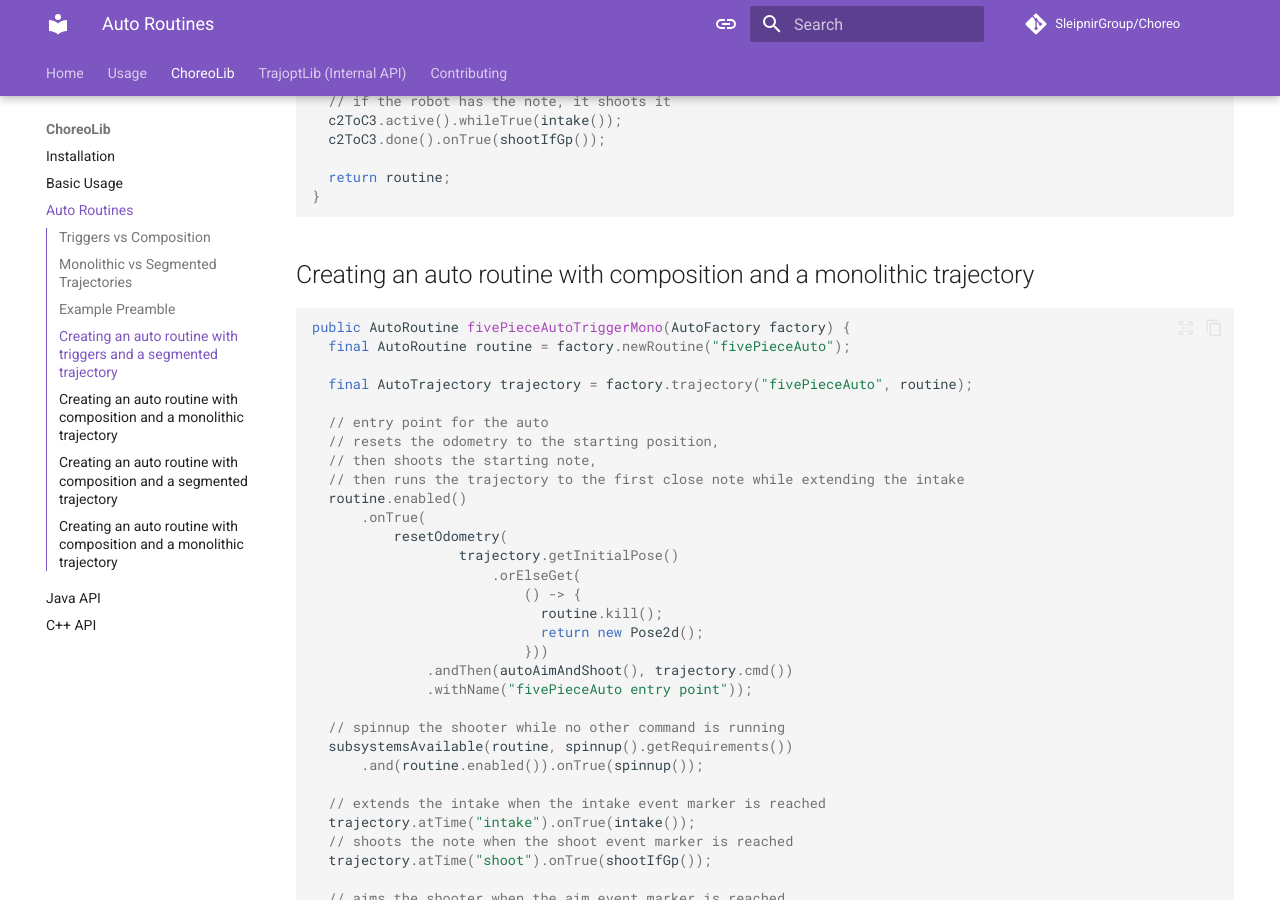
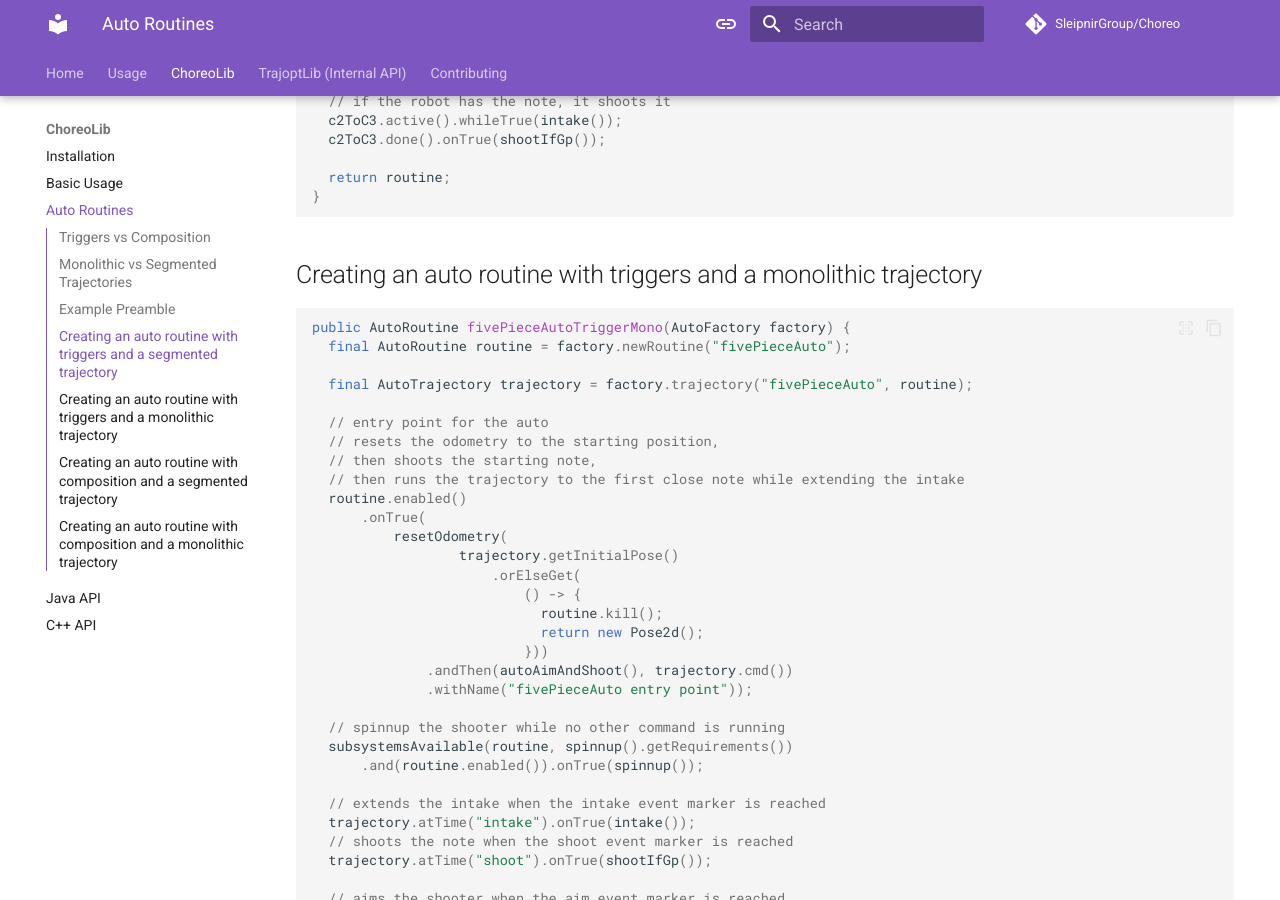
Before and after one commit to RohanBhattacharyya/Choreo, an MkDocs documentation site: the page built from docs/choreolib/auto-routines.md, in a window 1280 px wide and 900 px high, scrolled down 3187 px. Built offline with MkDocs 1.6.1 and Material for MkDocs 9.7.7, drawn with Linux system fonts in a browser that asks for light colours; comment, search, counter and statistics services are not loaded.

Commit message:
Fix incorrect title of example in choreolib autoroutine docs (#895)

````diff
--- a/docs/choreolib/auto-routines.md
+++ b/docs/choreolib/auto-routines.md
@@ -155,7 +155,7 @@ public AutoRoutine fivePieceAutoTriggerSeg(AutoFactory factory) {
 }
 ```
 
-## Creating an auto routine with composition and a monolithic trajectory
+## Creating an auto routine with triggers and a monolithic trajectory
 
 ```java
 public AutoRoutine fivePieceAutoTriggerMono(AutoFactory factory) {
````
